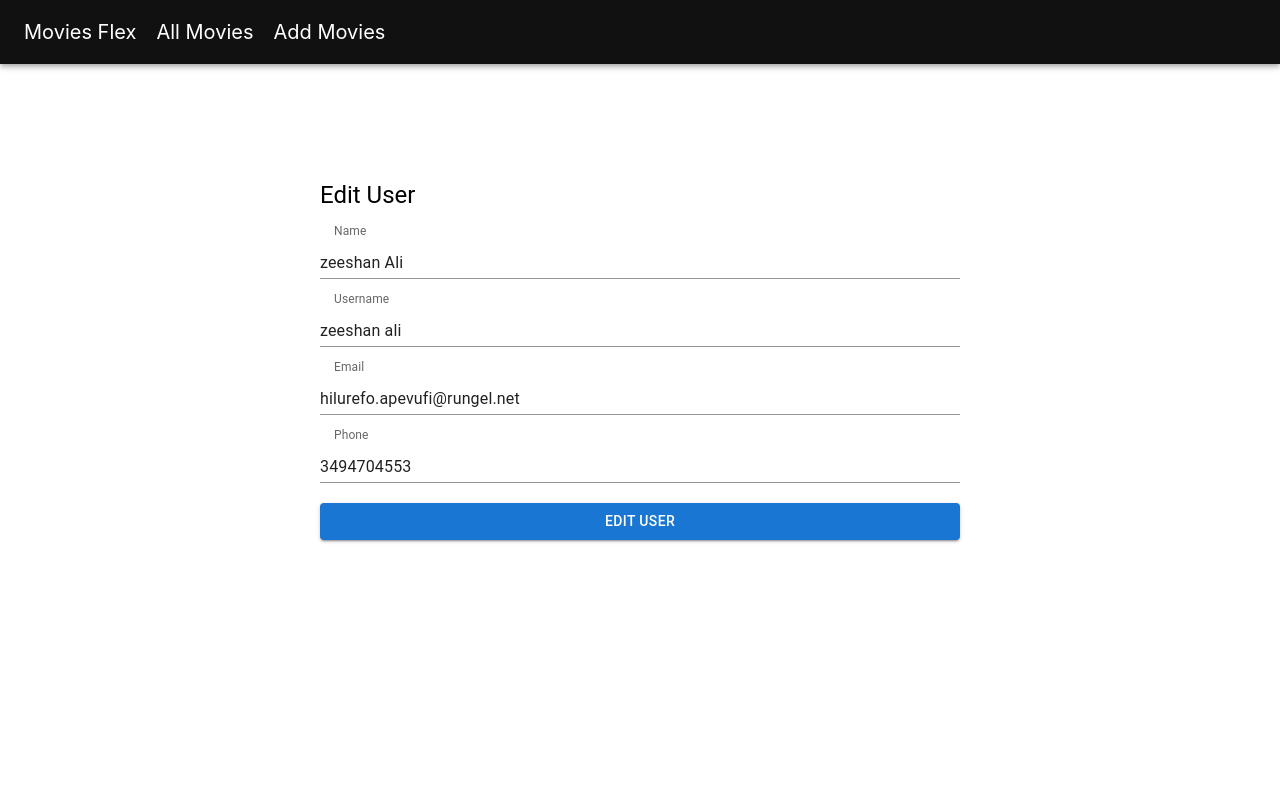
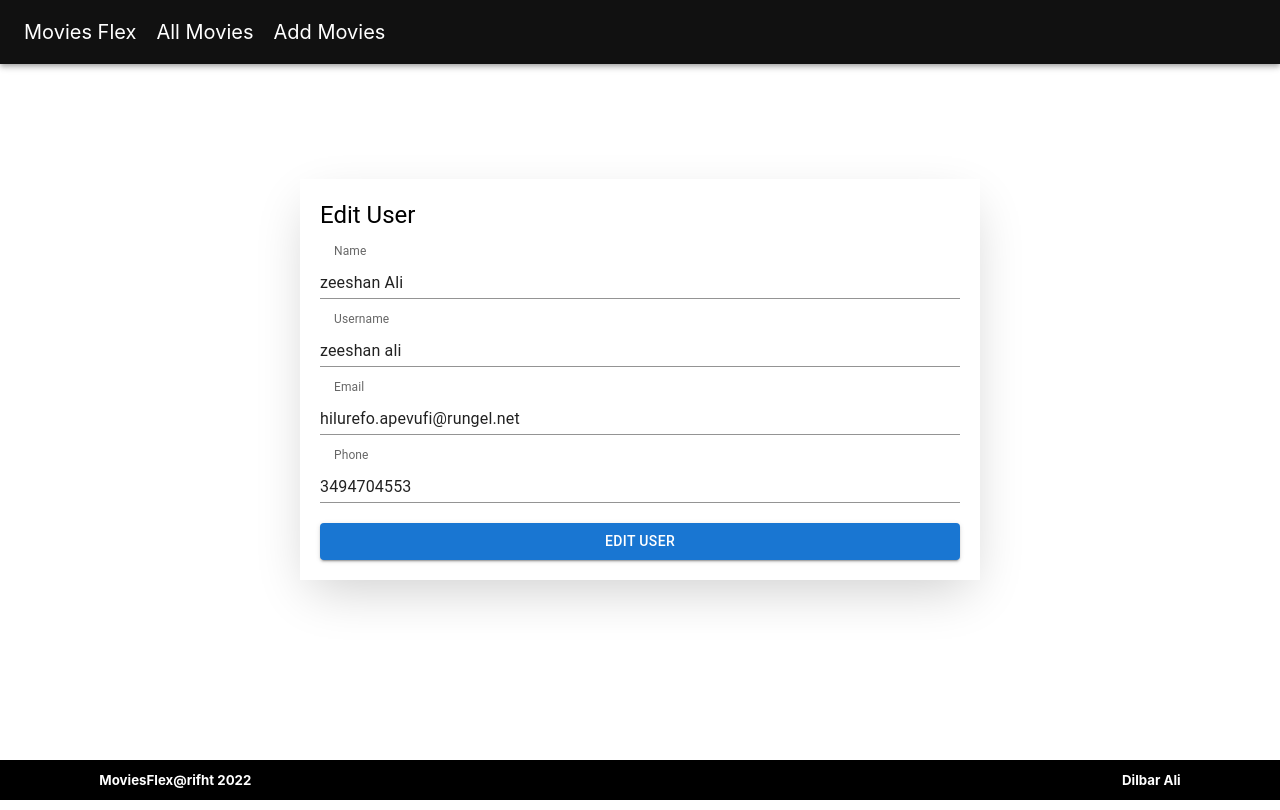
Before and after one commit to Dilbar-Ali/CrudApp, a React (Create React App) app in the folder crudapp/: page /edit/2 in a window 1280 px wide. Built offline with nearby package versions, Linux system fonts and the light colour scheme; data requests are answered from the project's data file.

Commit message:
Fotter portion complete

```diff
--- a/crudapp/src/App.js
+++ b/crudapp/src/App.js
@@ -13,6 +13,7 @@ import MoviesFlex from './components/MoviesFlex';
 import AllUsers from './components/AllUsers';
 import AddUser from './components/AddUser';
 import EditUser from './components/EditUser';
+import Fotter from './components/Fotter';
 
 
 
@@ -21,6 +22,7 @@ function App() {
 
     <BrowserRouter>
       <NavBar/>
+
       <Routes>
 
      <Route path='/' element={<MoviesFlex/>}/>
@@ -29,6 +31,7 @@ function App() {
      <Route path='/edit/:id' element={ <EditUser/>}/>
 
      </Routes>
+     <Fotter/>
     </BrowserRouter>
   );
 }
--- a/crudapp/src/components/AddUser.js
+++ b/crudapp/src/components/AddUser.js
@@ -27,6 +27,8 @@ import { useNavigate } from "react-router-dom";
 const Container = styled(FormGroup)`
   width: 50%;
   margin: 9% auto 0 auto;
+  box-shadow: rgba(0, 0, 0, 0.2) 0px 18px 50px -10px;
+  padding :20px;
 
   /* ______For child component handle through parent ___ */
 
--- a/crudapp/src/components/EditUser.js
+++ b/crudapp/src/components/EditUser.js
@@ -24,6 +24,8 @@ import { useNavigate, useParams } from "react-router-dom";
 const Container = styled(FormGroup)`
   width: 50%;
   margin: 9% auto 0 auto;
+  box-shadow: rgba(0, 0, 0, 0.2) 0px 18px 50px -10px;
+  padding :20px;
 
   /* ______For child component handle through parent ___ */
 
--- /dev/null
+++ b/crudapp/src/components/Fotter.js
@@ -0,0 +1,16 @@
+import React from 'react'
+import "./fotter.css";
+const Fotter = () => {
+  return (
+    <div className='fotter'>
+    <div>
+        <h5>MoviesFlex@rifht 2022</h5>
+    </div>
+    <div>
+     <h5>Dilbar Ali</h5>
+    </div>
+    </div>
+  )
+}
+
+export default Fotter
--- a/crudapp/src/components/allusers.css
+++ b/crudapp/src/components/allusers.css
@@ -1,3 +1,5 @@
+
+
 .table{
     width: 80%;
     margin: 90px auto 0 auto;
--- /dev/null
+++ b/crudapp/src/components/fotter.css
@@ -0,0 +1,12 @@
+.fotter{
+    height: 40px;
+    background-color: black;
+    display: flex;
+    justify-content: space-around;
+    gap: 42rem;
+    align-items: center;
+    color: white;
+   position: absolute;
+   bottom: 0;
+   width: 100%;
+}
```
